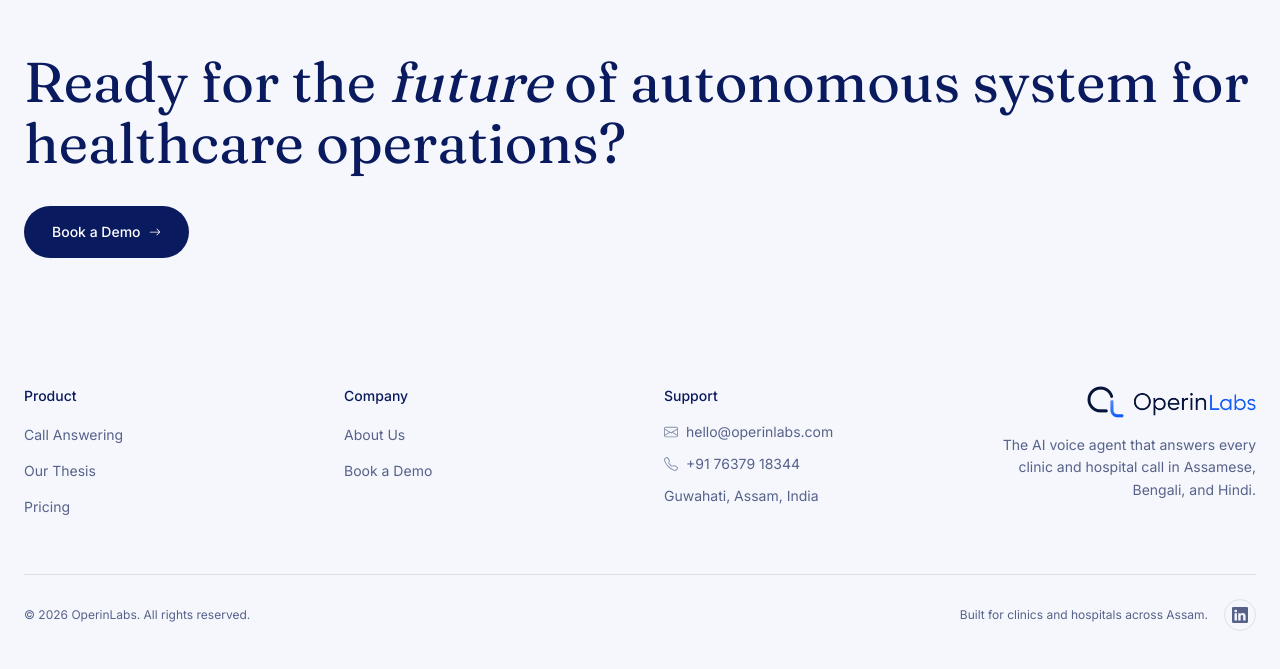
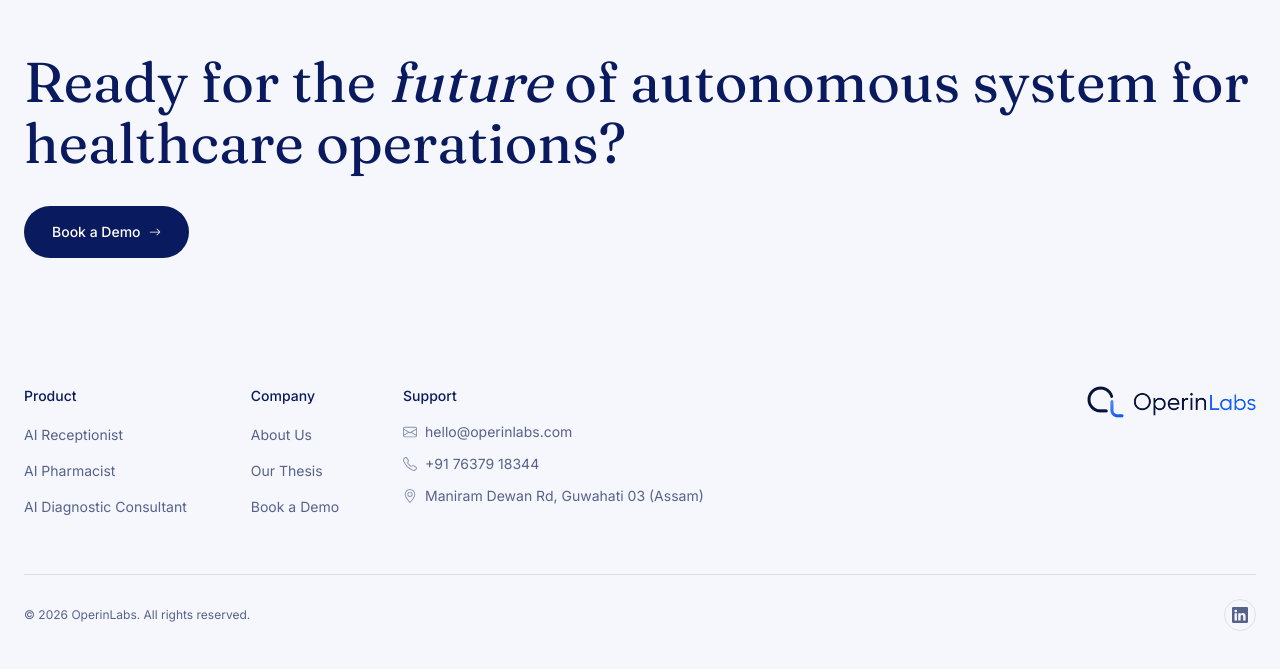
Before and after one commit to OperinLabs/OperinLabs-Landing-Page, a React (Vite) app: page / in a window 1280 px wide. Shown: the part 2989-3658 px from the top of the page. Built offline with nearby package versions, Linux system fonts and the light colour scheme.

Commit message:
Update Footer.tsx

```diff
--- a/src/components/Footer.tsx
+++ b/src/components/Footer.tsx
@@ -1,18 +1,19 @@
 import { Link } from "react-router-dom";
-import { BsArrowRight, BsEnvelope, BsTelephone, BsLinkedin } from "react-icons/bs";
+import { BsArrowRight, BsEnvelope, BsTelephone, BsGeoAlt, BsLinkedin } from "react-icons/bs";
 
 interface FooterProps {
   onBookDemo: () => void;
 }
 
 const productLinks = [
-  { label: "Call Answering", href: "/#product" },
-  { label: "Our Thesis", href: "/#our-thesis" },
-  { label: "Pricing", href: "/pricing" },
+  { label: "AI Receptionist", href: "/#product" },
+  { label: "AI Pharmacist", href: "/#product" },
+  { label: "AI Diagnostic Consultant", href: "/#product" },
 ];
 
 const companyLinks = [
   { label: "About Us", href: "/about" },
+  { label: "Our Thesis", href: "/#our-thesis" },
   { label: "Book a Demo", href: "/book-a-demo" },
 ];
 
@@ -20,7 +21,7 @@ export default function Footer({ onBookDemo }: FooterProps) {
   return (
     <footer className="bg-bg px-6 pb-10 pt-40">
       <div className="mx-auto max-w-[90rem]">
-        {/* Closing CTA — now stretches the full width, matching the navbar */}
+        {/* Closing CTA — stretches the full width, matching the navbar */}
         <div className="max-w-none">
           <h2 className="font-editorial text-[40px] leading-[1.1] text-ink sm:text-[56px]">
             Ready for the <em className="italic">future</em> of autonomous
@@ -35,8 +36,9 @@ export default function Footer({ onBookDemo }: FooterProps) {
           </button>
         </div>
 
-        {/* Link columns — Product / Company / Support on the left, logo on the right */}
-        <div className="mt-32 grid gap-12 sm:grid-cols-2 lg:grid-cols-4">
+        {/* Link columns clustered on the left, logo set apart on the right */}
+        <div className="mt-32 flex flex-col gap-12 sm:flex-row sm:items-start sm:justify-between">
+          <div className="flex flex-col gap-12 sm:flex-row sm:gap-16">
             <div>
               <p className="text-sm font-medium text-ink">Product</p>
               <ul className="mt-4 flex flex-col gap-3">
@@ -67,12 +69,21 @@ export default function Footer({ onBookDemo }: FooterProps) {
               <ul className="mt-4 flex flex-col gap-3">
                 {companyLinks.map((link) => (
                   <li key={link.label}>
+                    {link.href.startsWith("/#") ? (
+                      <a
+                        href={link.href}
+                        className="text-sm text-ink-soft transition-colors hover:text-ink"
+                      >
+                        {link.label}
+                      </a>
+                    ) : (
                       <Link
                         to={link.href}
                         className="text-sm text-ink-soft transition-colors hover:text-ink"
                       >
                         {link.label}
                       </Link>
+                    )}
                   </li>
                 ))}
               </ul>
@@ -99,30 +110,20 @@ export default function Footer({ onBookDemo }: FooterProps) {
                     +91 76379 18344
                   </a>
                 </li>
-              <li>Guwahati, Assam, India</li>
+                <li className="flex items-center gap-2">
+                  <BsGeoAlt className="text-ink-soft/70" aria-hidden="true" />
+                  Maniram Dewan Rd, Guwahati 03 (Assam)
+                </li>
               </ul>
             </div>
+          </div>
 
-          <div className="sm:text-right">
-            <img
-              src="/logo.png"
-              alt="OperinLabs"
-              className="h-8 w-auto sm:ml-auto"
-            />
-            <p className="mt-4 max-w-[32ch] text-sm leading-relaxed text-ink-soft sm:ml-auto">
-              The AI voice agent that answers every clinic and hospital call
-              in Assamese, Bengali, and Hindi.
-            </p>
-          </div>
+          <img src="/logo.png" alt="OperinLabs" className="h-8 w-auto" />
         </div>
 
         <div className="mt-14 flex flex-col gap-4 border-t border-line pt-6 sm:flex-row sm:items-center sm:justify-between">
           <p className="text-xs text-ink-soft">
             © {new Date().getFullYear()} OperinLabs. All rights reserved.
-          </p>
-          <div className="flex items-center gap-4">
-            <p className="text-xs text-ink-soft">
-              Built for clinics and hospitals across Assam.
           </p>
           <a
             href="https://www.linkedin.com/company/operinlabs"
@@ -135,7 +136,6 @@ export default function Footer({ onBookDemo }: FooterProps) {
           </a>
         </div>
       </div>
-      </div>
     </footer>
   );
 }
```
Lines whose indentation alone changed are shown as unchanged.
